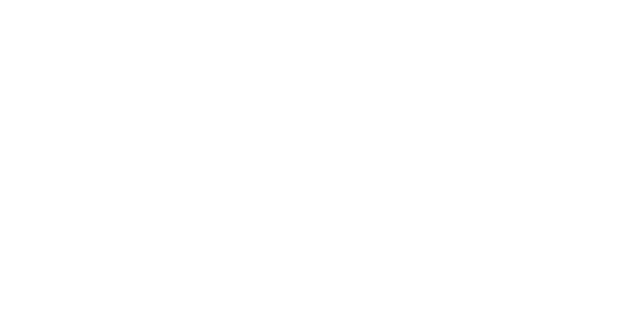
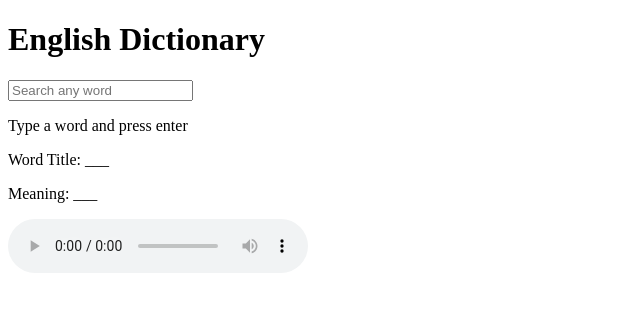
Before and after one commit to ashishbtech/dictionary-api-project, a plain HTML site: page index.html in a window 1280 px wide. Shown: the whole page, without its empty margins (0-640 px from the left). Drawn offline with Linux system fonts and the light colour scheme.

Commit message:
html done

```diff
--- a/index.html
+++ b/index.html
@@ -6,6 +6,17 @@
     <title>Dictionary</title>
 </head>
 <body>
+    <div class="container">
+        <h1 class="heading">English Dictionary</h1>
+
+        <input type="text" class="input" id="input" placeholder="Search any word">
+       <p class="info-text" id="info-text">Type a word and press enter</p>
+       <div class="meaning-container" id="meaning-container">
+        <p>Word Title: <span class="title" id="title">___</span></p>
+        <p>Meaning: <span class="meaning" id="meaning">___</span></p>
+        <audio src="" controls id="audio"></audio>
+       </div>
+    </div>
 
 </body>
 </html>
```
